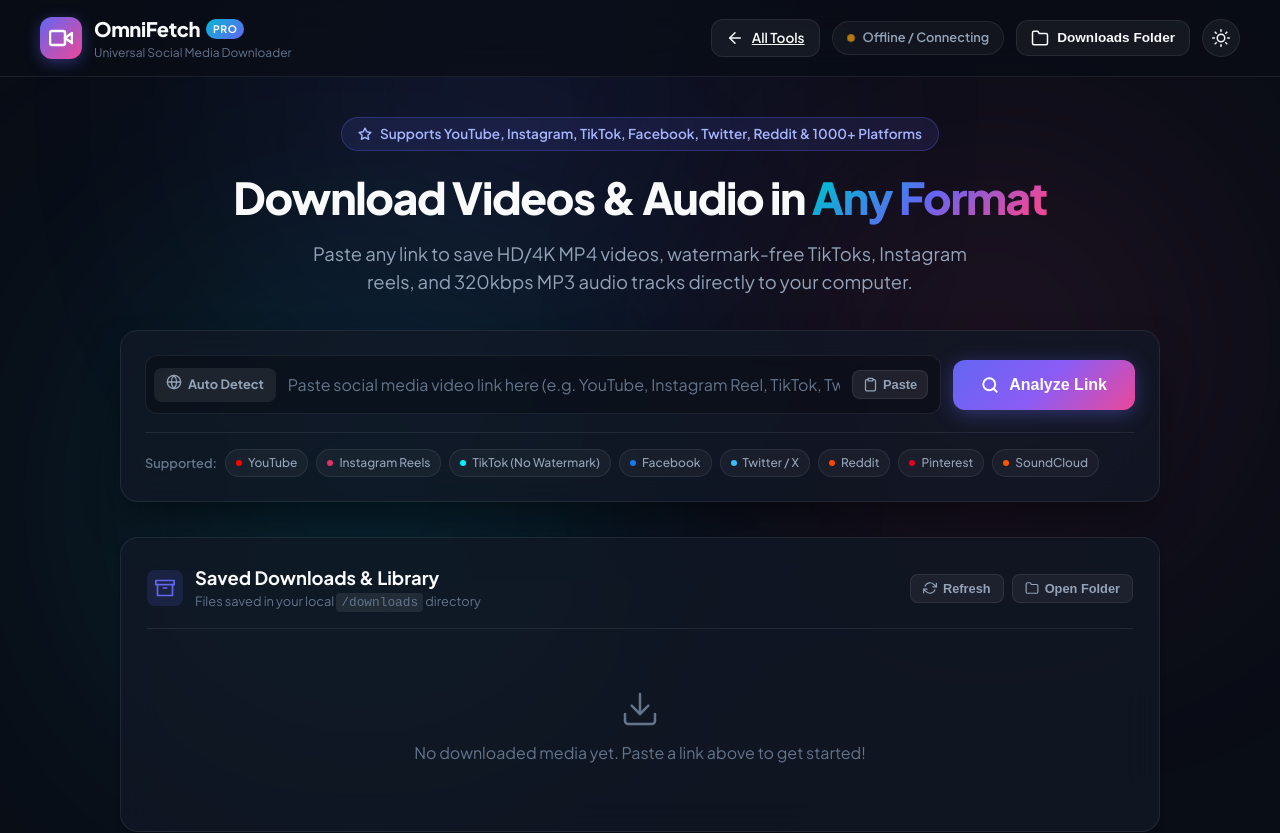
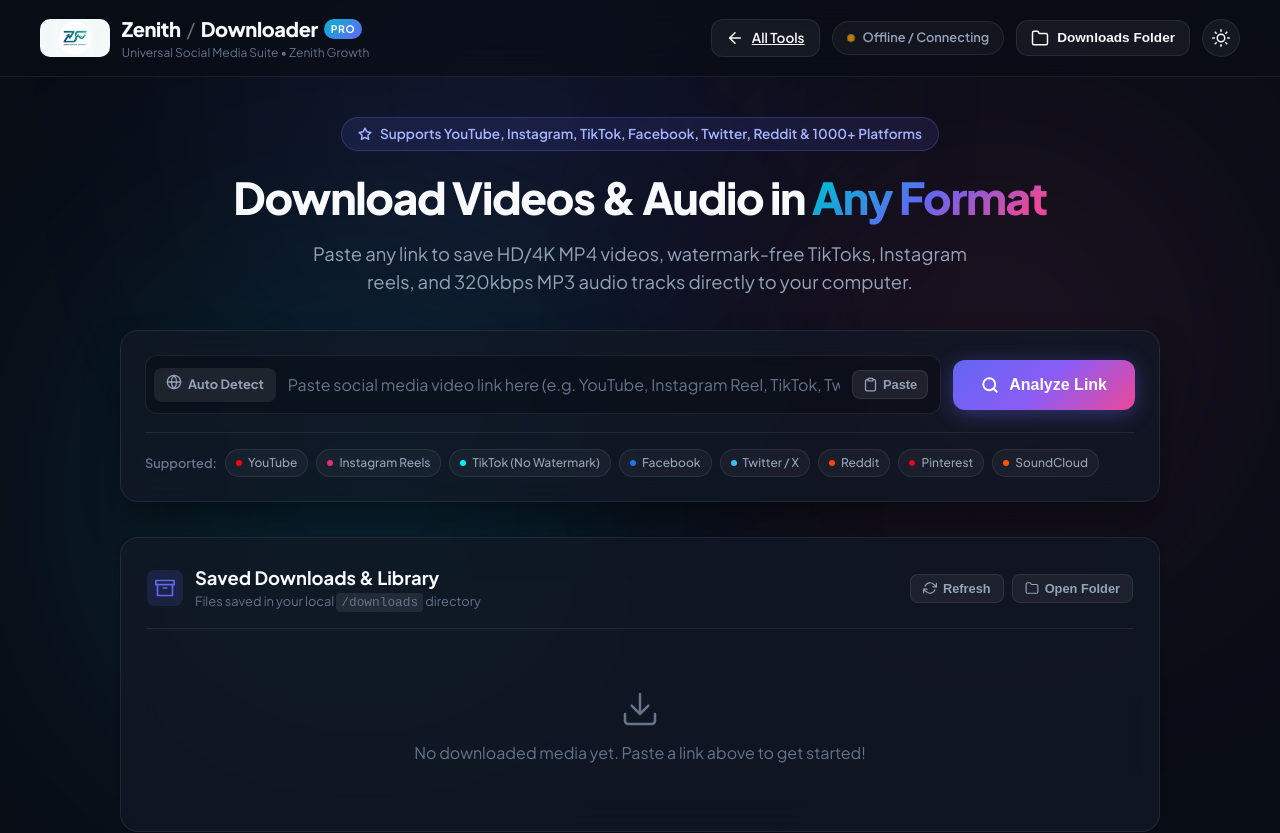
Before and after one commit to zenithflowgrowth/zenithgrowth, a website: page video-downloader.html in a window 1280 px wide. Shown: the top 833 px of the page. Drawn offline with Linux system fonts and the light colour scheme; no server answers.

Commit message:
Update video-downloader.html

```diff
--- a/video-downloader.html
+++ b/video-downloader.html
@@ -3,7 +3,7 @@
 <head>
   <meta charset="UTF-8">
   <meta name="viewport" content="width=device-width, initial-scale=1.0">
-  <title>Universal Video & Audio Downloader - Multi-Platform Media Studio</title>
+  <title>Zenith Video & Audio Downloader - Multi-Platform Media Studio</title>
   <!-- Google tag (gtag.js) -->
   <script async src="https://www.googletagmanager.com/gtag/js?id=G-FX6GCW9T0X"></script>
   <script>
@@ -1449,18 +1449,13 @@
   <!-- Top Navigation Header -->
   <header class="navbar">
     <div class="nav-container">
-      <div class="brand">
-        <div class="brand-logo-icon">
-          <svg width="24" height="24" viewBox="0 0 24 24" fill="none" stroke="currentColor" stroke-width="2.5" stroke-linecap="round" stroke-linejoin="round">
-            <polygon points="23 7 16 12 23 17 23 7"></polygon>
-            <rect x="1" y="5" width="15" height="14" rx="2" ry="2"></rect>
-          </svg>
+      <a href="/" class="brand" style="text-decoration:none; color:inherit;">
+        <img src="/logo.png" alt="Zenith Growth" style="height:38px; width:auto; border-radius:10px; object-fit:contain;">
+        <div class="brand-text">
+          <span class="brand-name">Zenith <span style="opacity:0.4; font-weight:400;">/</span> Downloader <span class="brand-badge">PRO</span></span>
+          <span class="brand-sub">Universal Social Media Suite • Zenith Growth</span>
         </div>
-        <div class="brand-text">
-          <span class="brand-name">OmniFetch <span class="brand-badge">PRO</span></span>
-          <span class="brand-sub">Universal Social Media Downloader</span>
-        </div>
-      </div>
+      </a>
 
       <div class="nav-actions">
         <a href="/" class="btn-icon" title="Return to Main Portal (PDF, Image & Dev Tools)">
@@ -1883,7 +1878,7 @@
   <footer class="footer">
     <div class="footer-container">
       <p class="footer-copy">
-        OmniFetch Downloader • Powered by <strong>yt-dlp</strong> & <strong>FFmpeg</strong> • Completely Local & Private
+        Zenith Downloader • Powered by <strong>yt-dlp</strong> & <strong>FFmpeg</strong> • Part of the <strong>Zenith Growth</strong> Ecosystem
       </p>
       <p class="footer-status" id="footer-engine-details">
         Backend: Node.js • Local port: 4000
```
